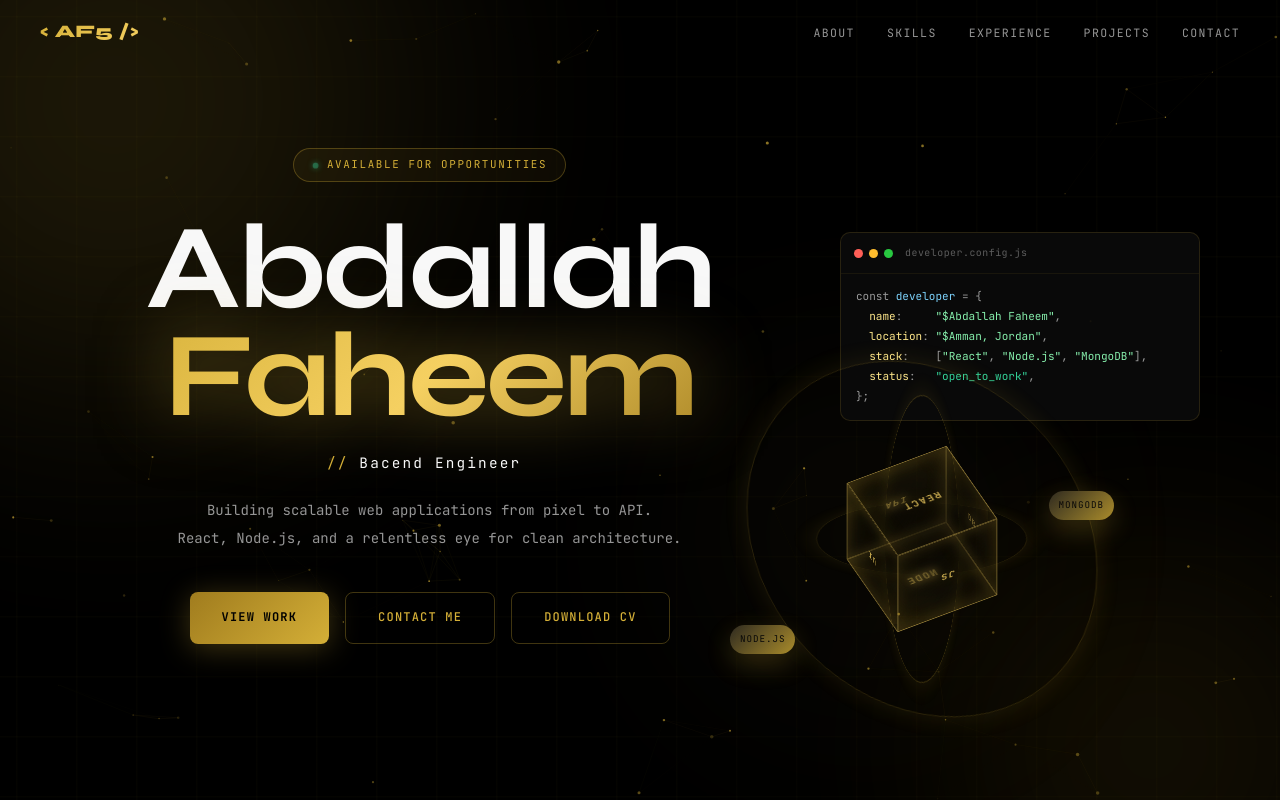
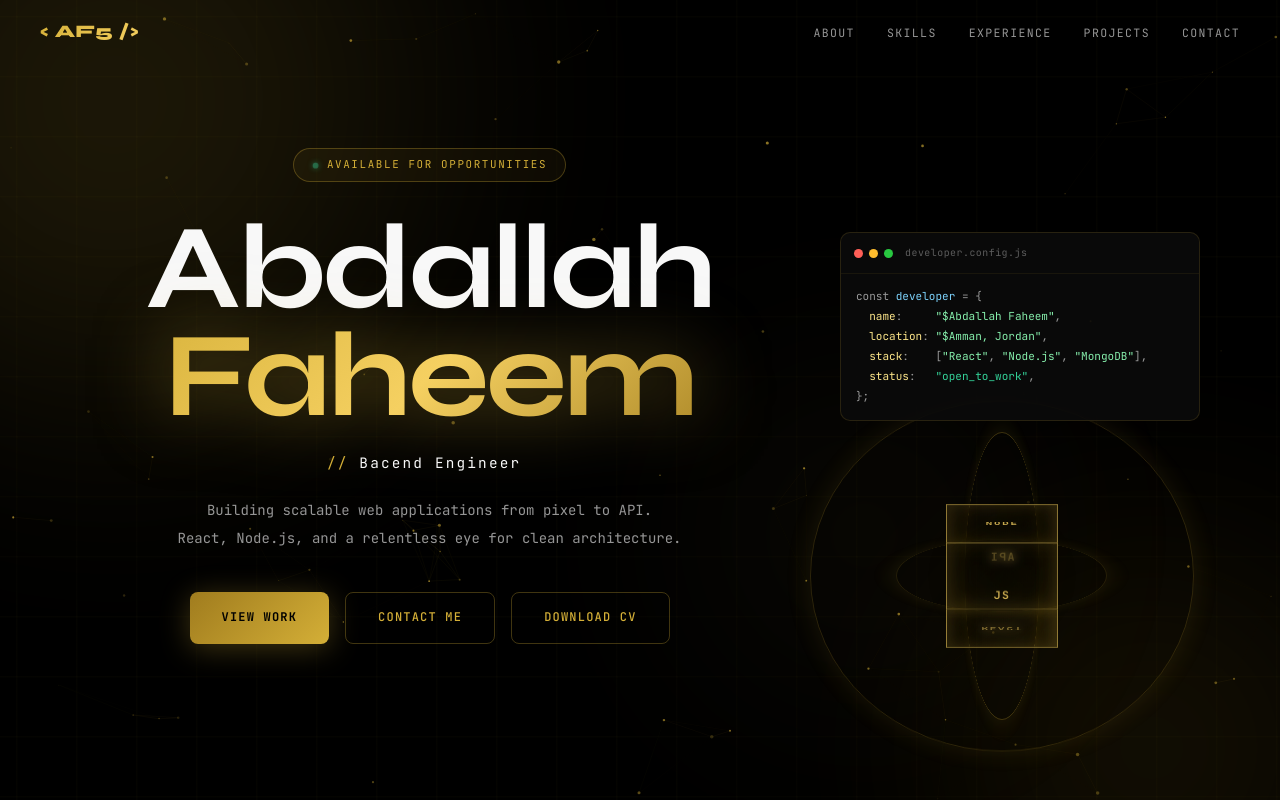
Before and after one commit to Abdaallah-Faheem5/Portfolio, a React (Vite) app: page / in a window 1280 px wide. Shown: the top 800 px of the page. Built offline with nearby package versions, Linux system fonts and the light colour scheme.

Commit message:
Final Portfolio

```diff
--- a/src/components/Hero.css
+++ b/src/components/Hero.css
@@ -30,6 +30,14 @@
   pointer-events: none;
   opacity: 0.8;
   will-change: transform;
+}
+
+.hero-3d-mobile {
+  display: none;
+}
+
+.hero-3d-desktop {
+  display: block;
 }
 
 .scene-core {
@@ -494,7 +502,7 @@
 }
 
 @media (max-width: 1080px) {
-  .hero-3d-scene {
+  .hero-3d-desktop {
     right: clamp(6px, 2vw, 28px);
     width: min(40vw, 430px);
     opacity: 0.66;
@@ -528,7 +536,12 @@
     margin: 0 auto;
   }
 
-  .hero-3d-scene {
+  .hero-3d-desktop {
+    display: none;
+  }
+
+  .hero-3d-mobile {
+    display: block;
     position: relative;
     order: 3;
     z-index: 2;
@@ -611,7 +624,7 @@
     padding-top: 0;
   }
 
-  .hero-3d-scene {
+  .hero-3d-mobile {
     top: auto;
     width: clamp(200px, 78vw, 310px);
     opacity: 0.86;
--- a/src/components/Hero.jsx
+++ b/src/components/Hero.jsx
@@ -182,6 +182,23 @@ export default function Hero() {
     <section id="hero" className="hero" ref={heroRef}>
       <canvas ref={canvasRef} className="hero-canvas" />
 
+      <div className="hero-3d-scene hero-3d-desktop" aria-hidden="true">
+        <div className="scene-ring scene-ring-1" />
+        <div className="scene-ring scene-ring-2" />
+        <div className="scene-ring scene-ring-3" />
+        <div className="scene-core" />
+
+        <div className="scene-cube">
+          <span className="cube-face cube-front">JS</span>
+          <span className="cube-face cube-back">API</span>
+          <span className="cube-face cube-right">UI</span>
+          <span className="cube-face cube-left">DB</span>
+          <span className="cube-face cube-top">NODE</span>
+          <span className="cube-face cube-bottom">REACT</span>
+        </div>
+
+      </div>
+
       <div className="hero-content">
         <div className="hero-code-column">
           <div className="hero-code">
@@ -202,7 +219,7 @@ export default function Hero() {
           </div>
         </div>
 
-        <div className="hero-3d-scene" aria-hidden="true">
+        <div className="hero-3d-scene hero-3d-mobile" aria-hidden="true">
           <div className="scene-ring scene-ring-1" />
           <div className="scene-ring scene-ring-2" />
           <div className="scene-ring scene-ring-3" />
```
